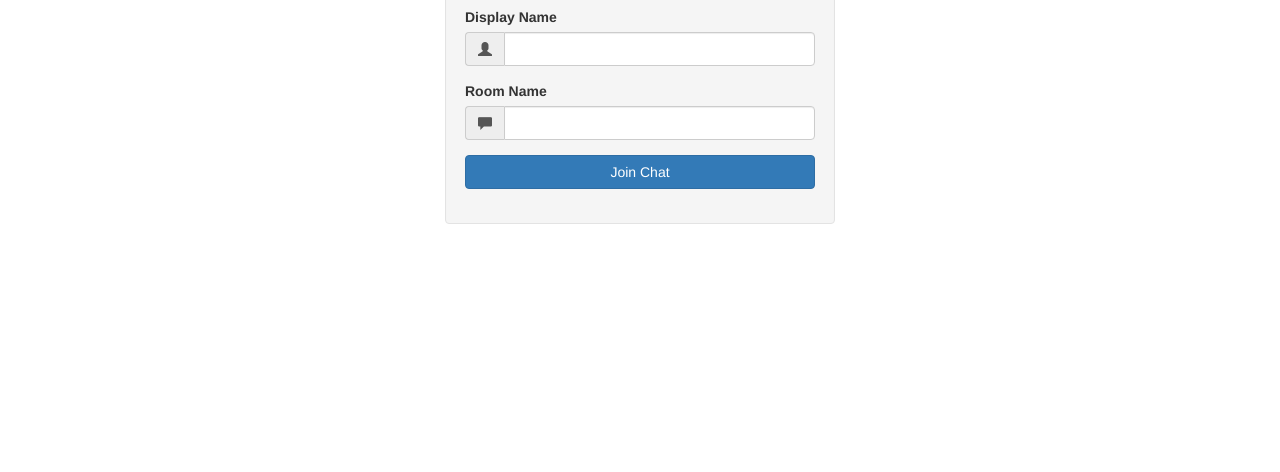
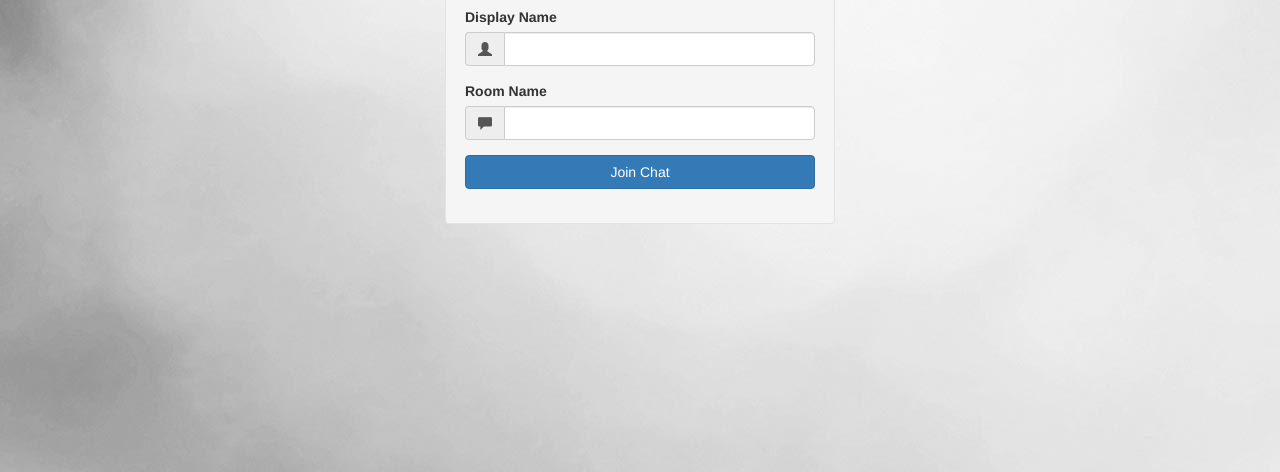
Before and after one commit to naved1234/chatWithAES, a website: page public/index.html in a window 1280 px wide. Shown: the part 328-800 px from the top of the page. Drawn offline with Linux system fonts and the light colour scheme.

Commit message:
added background-image to index and chat

```diff
--- a/public/css/styles.css
+++ b/public/css/styles.css
@@ -12,3 +12,7 @@ h1 {
 .messages p {
 	margin: 6px 0;
 }
+body
+{
+	background-image: url("gg.jpg");
+}
```
Also changed, not shown: public/css/gg.jpg (added).
